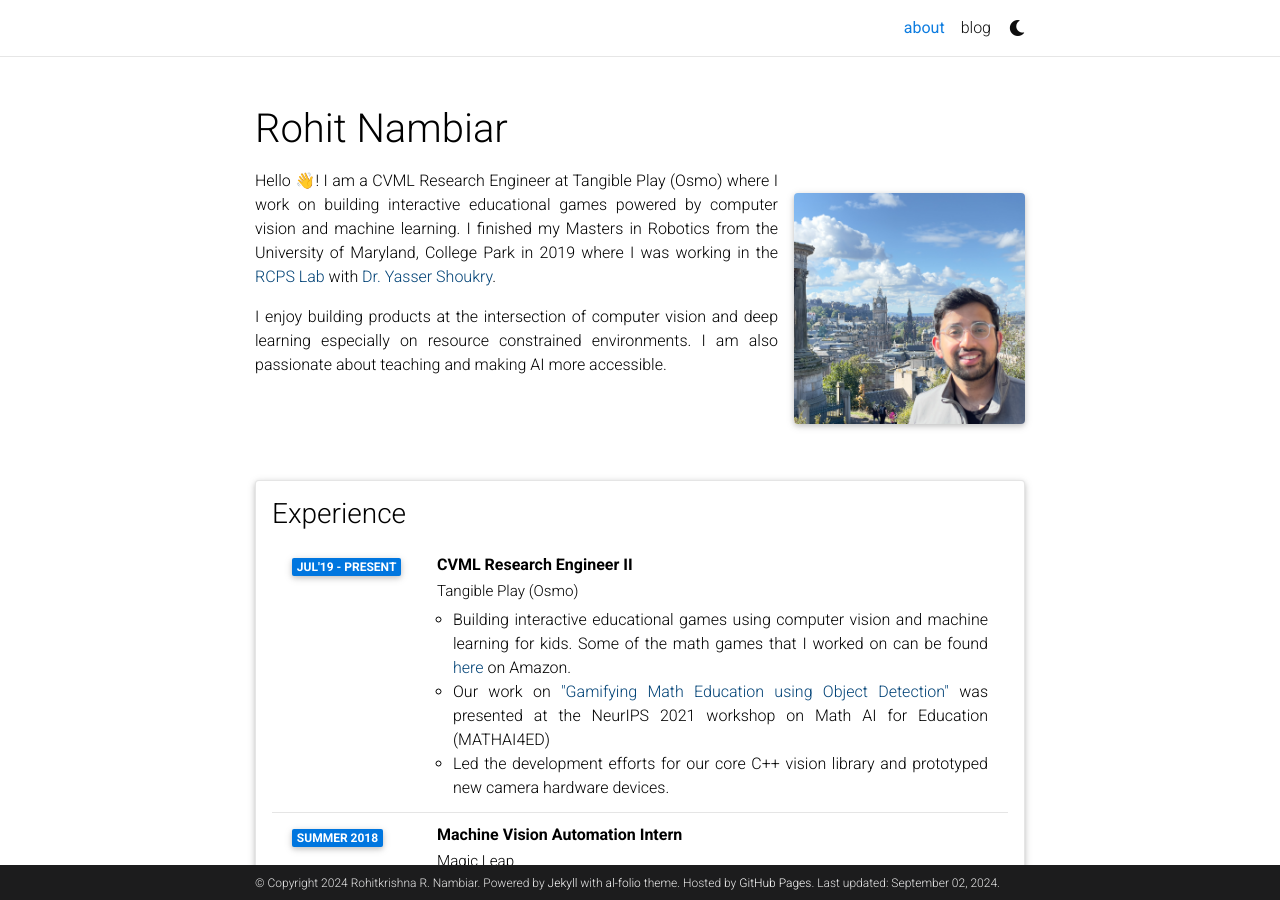
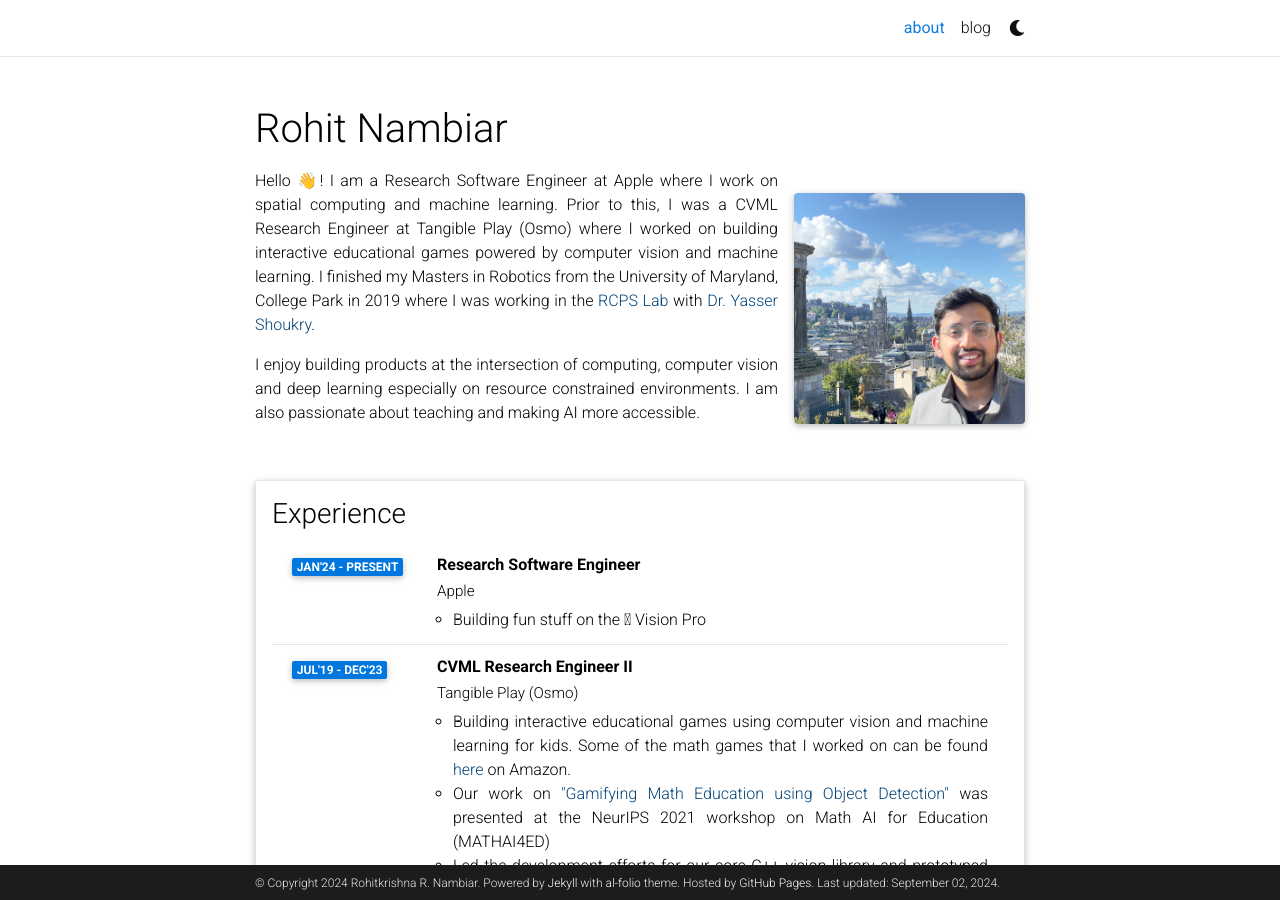
Before and after one commit to rknambiar/rknambiar.github.io, a Jekyll site: the page built from _pages/about.md, in a window 1280 px wide and 900 px high. Built offline with Jekyll 4.4.1, drawn with Linux system fonts in a browser that asks for light colours; full-size pictures stand in for the smaller copies a plugin makes; emoji names are drawn with the system emoji font; comment, search, counter and statistics services are not loaded; a style sheet for code colours, icons or effects is not loaded.

Commit message:
add new role

```diff
--- a/_data/cv.yml
+++ b/_data/cv.yml
@@ -1,9 +1,15 @@
 - title: Experience
   type: time_table
   contents:
+    - title: Research Software Engineer
+      institution: Apple
+      year: Jan'24 - Present
+      description:
+        - Building fun stuff on the  Vision Pro
+
     - title: CVML Research Engineer II
       institution: Tangible Play (Osmo)
-      year: Jul'19 - Present
+      year: Jul'19 - Dec'23
       description:
         - Building interactive educational games using computer vision
           and machine learning for kids. Some of the math games that I worked
--- a/_pages/about.md
+++ b/_pages/about.md
@@ -16,6 +16,6 @@ selected_papers: false # includes a list of papers marked as "selected={true}"
 social: true  # includes social icons at the bottom of the page
 ---
 
-Hello :wave:! I am a CVML Research Engineer at Tangible Play (Osmo) where I work on building interactive educational games  powered by computer vision and machine learning. I finished my Masters in Robotics from the University of Maryland, College Park in 2019 where I was working in the <a href="https://rcpsl.eng.uci.edu/people/" className="text-blue-600 hover:text-blue-800">RCPS Lab</a> with <a href="https://rcpsl.eng.uci.edu/yshoukry/" className="text-blue-600 hover:text-blue-800"> Dr. Yasser Shoukry</a>.
+Hello :wave:! I am a Research Software Engineer at Apple where I work on spatial computing and machine learning. Prior to this, I was a CVML Research Engineer at Tangible Play (Osmo) where I worked on building interactive educational games powered by computer vision and machine learning. I finished my Masters in Robotics from the University of Maryland, College Park in 2019 where I was working in the <a href="https://rcpsl.eng.uci.edu/people/" className="text-blue-600 hover:text-blue-800">RCPS Lab</a> with <a href="https://rcpsl.eng.uci.edu/yshoukry/" className="text-blue-600 hover:text-blue-800"> Dr. Yasser Shoukry</a>.
 
-I enjoy building products at the intersection of computer vision and deep learning especially on resource constrained environments. I am also passionate about teaching and making AI more accessible.
+I enjoy building products at the intersection of computing, computer vision and deep learning especially on resource constrained environments. I am also passionate about teaching and making AI more accessible.
```
Also changed, not shown: _drafts/2023-11-22-odml.md (added, +17 -0 lines), _drafts/2023-08-29-vit.md (renamed from _posts/2023-08-29-vit.md).
